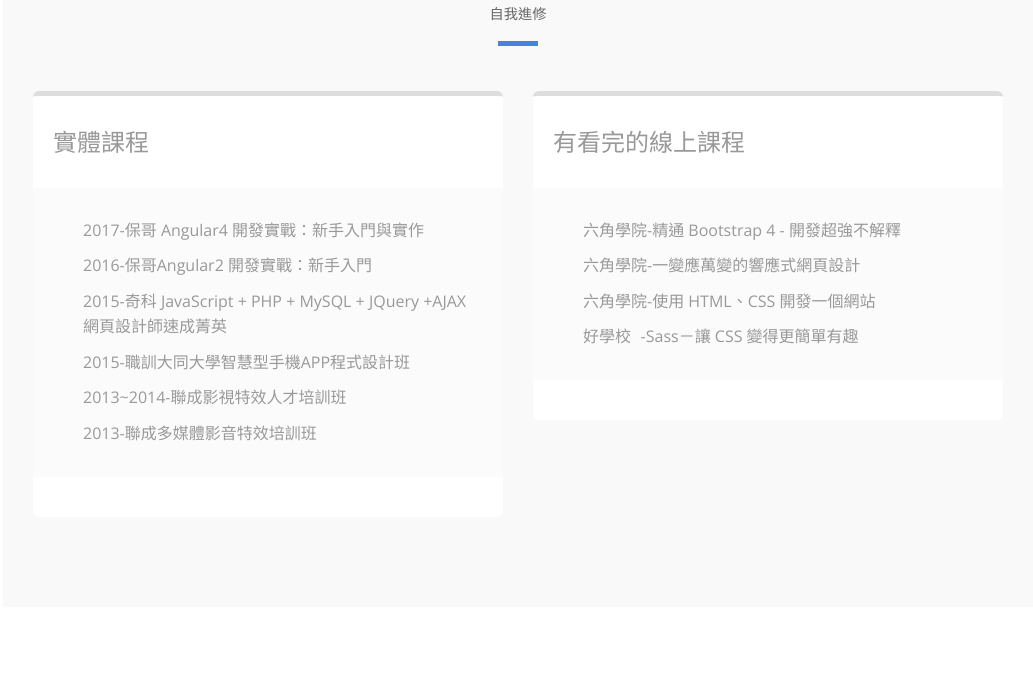
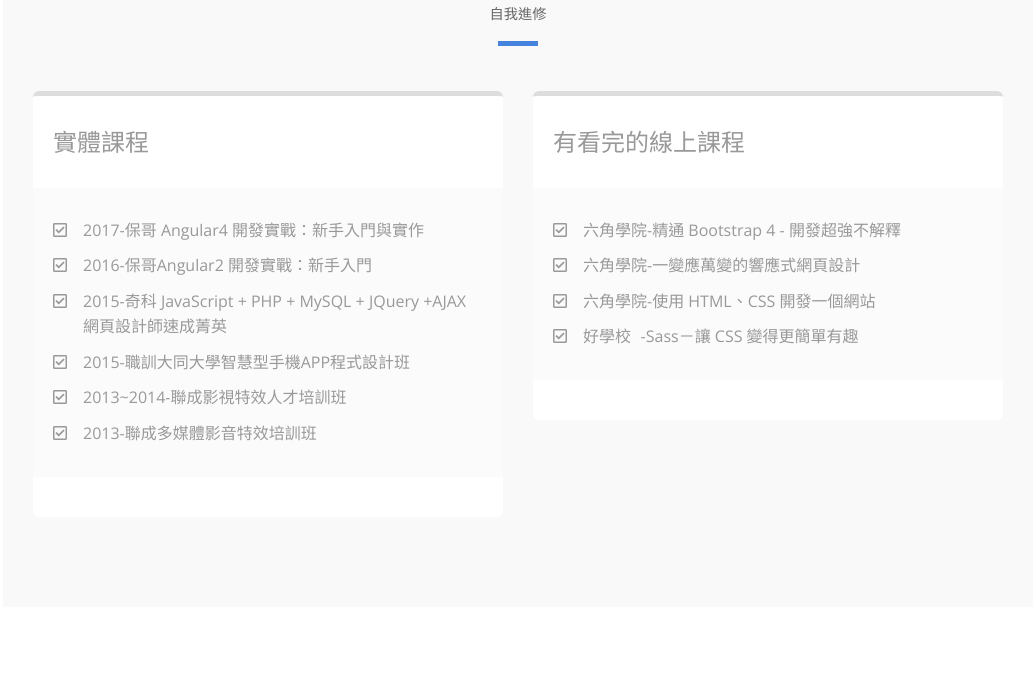
Before and after one commit to yun1988/yun1988.github.io, a website: page html/index.html in a window 1280 px wide. Shown: the part 6593-7287 px from the top of the page, without its empty margins (247-1280 px from the left). Drawn offline with nearby package versions, Linux system fonts and the light colour scheme; a web font is replaced by a local one.

Commit message:
更改icon

```diff
--- a/html/scss/_pricing.scss
+++ b/html/scss/_pricing.scss
@@ -70,7 +70,7 @@
                 left: 0;
                 top: 0;
                 font-family: 'Font Awesome 5 Brands', "Font Awesome 5 Free";
-                content: "\f00c";
+                content: "\f14a";
             }
             &:last-child {
                 margin-bottom: 0px;
```
Also changed, not shown: html/css/index.css, html/css/style.css.
